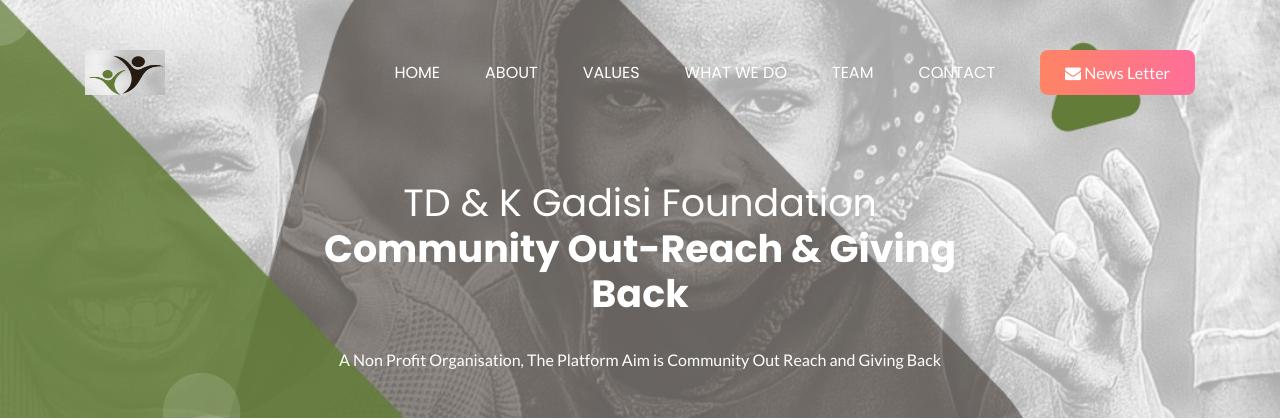
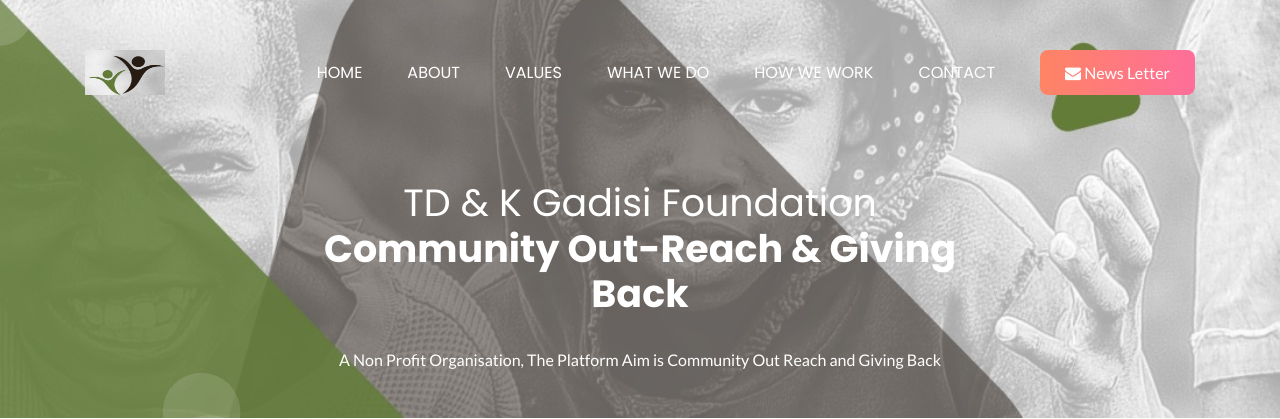
Before and after one commit to Gadisi/website, a Flask app: page / in a window 1280 px wide. Shown: the top 419 px of the page. Run offline with Flask 3, Linux system fonts and the light colour scheme; parts of the project's set-up code (start-up, migrations or seed data) failed here and were passed over; some libraries are stand-ins or nearby versions; some web fonts are replaced.

Commit message:
fixed template links

```diff
--- a/templates/index.html
+++ b/templates/index.html
@@ -70,7 +70,7 @@
                                         <a class="page-scroll" href="#wedo">WHAT WE DO</a>
                                     </li>
                                     <li class="nav-item">
-                                        <a class="page-scroll" href="#team">TEAM</a>
+                                        <a class="page-scroll" href="#how">HOW WE WORK</a>
                                     </li>
                                     <li class="nav-item">
                                         <a class="page-scroll" href="#contact">CONTACT</a>
@@ -302,7 +302,7 @@
             </div> <!-- row -->
         </div> <!-- container -->
     </section>
-    <section id="team" class="team-area pt-120">
+    <section id="contact" class="team-area pt-120">
         <div class="container">
             <div class="row justify-content-center">
                 <div class="col-lg-5">
@@ -400,7 +400,7 @@
                         </div> <!-- footer about -->
                     </div>
 
-                    <div id="contact" class="col-lg-6 col-md-6 col-sm-12">
+                    <div class="col-lg-6 col-md-6 col-sm-12">
                         <div class="footer-contact mt-50 wow fadeIn" data-wow-duration="1s" data-wow-delay="0.8s">
                             <div class="footer-title">
                                 <h4 class="title">Address</h4>
```
